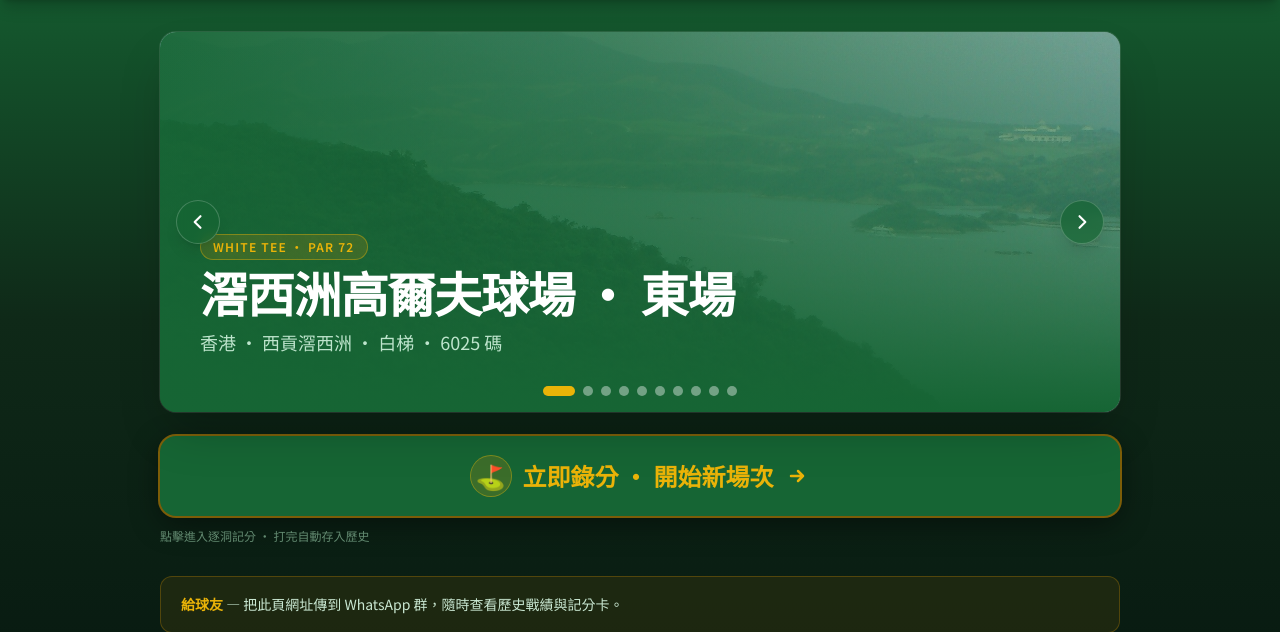
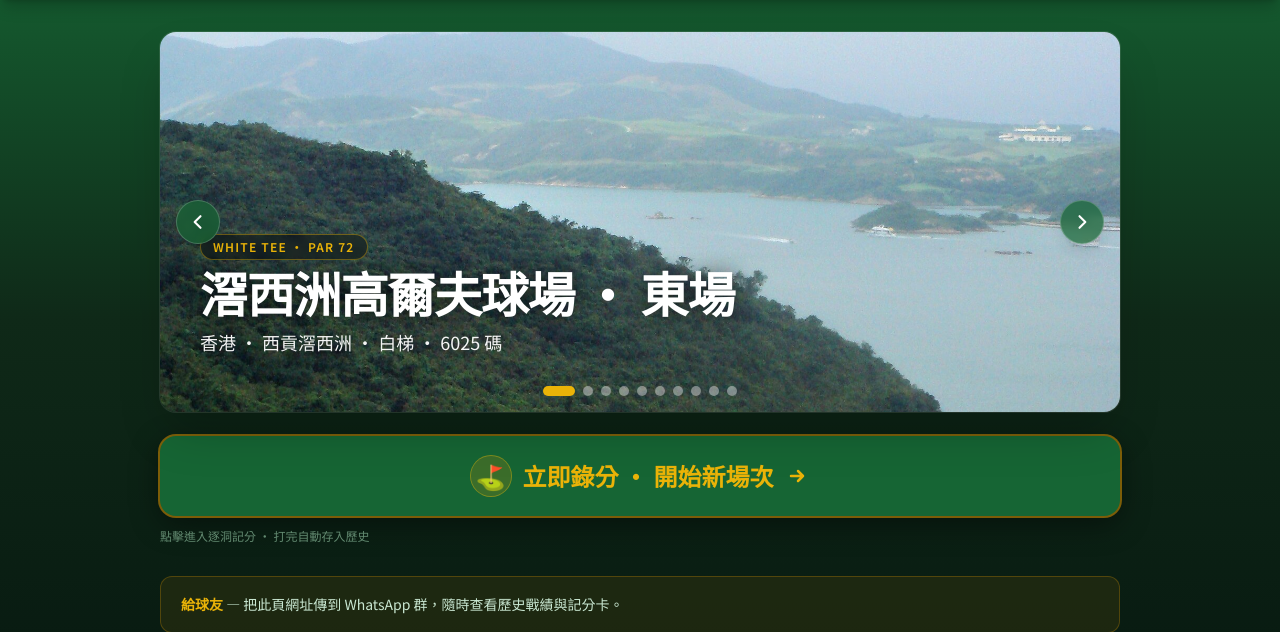
Before and after one commit to aimonkeycow1/maisongolf, a Flask app: page / in a window 1280 px wide. Shown: the part 81-713 px from the top of the page. Run offline with Flask 3, Linux system fonts and the light colour scheme; some libraries are stand-ins or nearby versions.

Commit message:
Remove green overlay from homepage hero carousel.
Show course photos at full color with text drop shadows for readability instead of fairway-green gradient masks.

Co-authored-by: Cursor <cursoragent@cursor.com>

```diff
--- a/templates/index.html
+++ b/templates/index.html
@@ -16,16 +16,14 @@
              aria-hidden="{{ 'false' if loop.first else 'true' }}">
       <div class="absolute inset-0 bg-cover bg-center transition-transform duration-[1200ms] scale-105 hero-slide-bg"
            style="background-image: url('{{ slide.image }}')"></div>
-      <div class="absolute inset-0 bg-gradient-to-r from-fairway-dark/95 via-fairway-dark/75 to-fairway-dark/45"></div>
-      <div class="absolute inset-0 bg-gradient-to-t from-fairway-dark via-fairway-dark/35 to-transparent"></div>
-      <div class="relative flex h-full min-h-[inherit] flex-col justify-end px-6 py-10 sm:px-10 sm:py-14">
-        <p class="mb-2 inline-block w-fit rounded-full border border-gold-light/40 bg-gold/20 px-3 py-1 text-xs font-semibold uppercase tracking-widest text-gold-light">
+      <div class="relative z-10 flex h-full min-h-[inherit] flex-col justify-end px-6 py-10 sm:px-10 sm:py-14">
+        <p class="mb-2 inline-block w-fit rounded-full border border-gold-light/40 bg-black/40 px-3 py-1 text-xs font-semibold uppercase tracking-widest text-gold-light backdrop-blur-sm">
           {{ slide.badge }}
         </p>
-        <h1 class="text-2xl font-bold tracking-tight text-white sm:text-4xl lg:text-5xl">
+        <h1 class="text-2xl font-bold tracking-tight text-white drop-shadow-[0_2px_12px_rgba(0,0,0,0.75)] sm:text-4xl lg:text-5xl">
           {{ slide.name }}
         </h1>
-        <p class="mt-3 max-w-2xl text-sm text-green-100/85 sm:text-lg">
+        <p class="mt-3 max-w-2xl text-sm text-white/95 drop-shadow-[0_1px_8px_rgba(0,0,0,0.7)] sm:text-lg">
           {{ slide.subtitle }}
         </p>
       </div>
```
